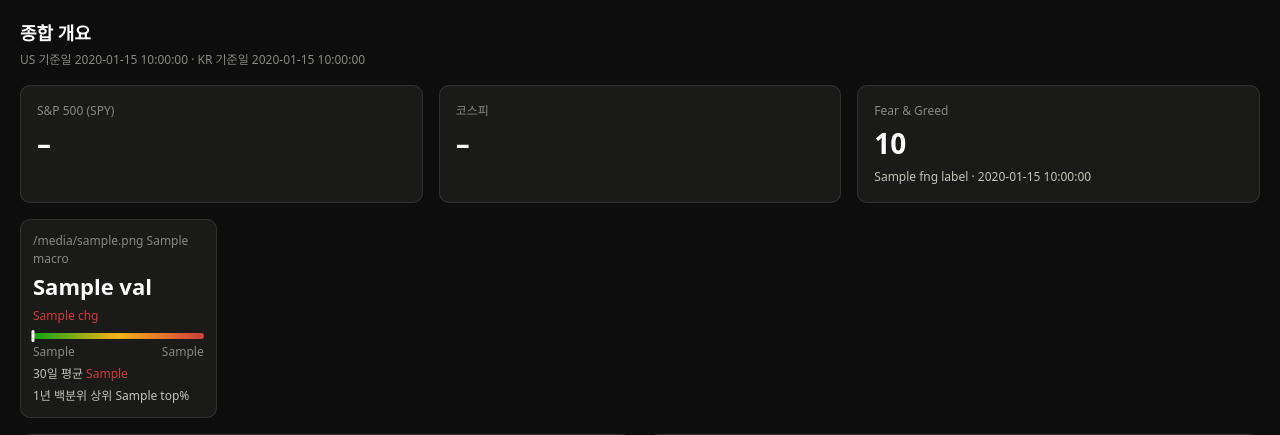
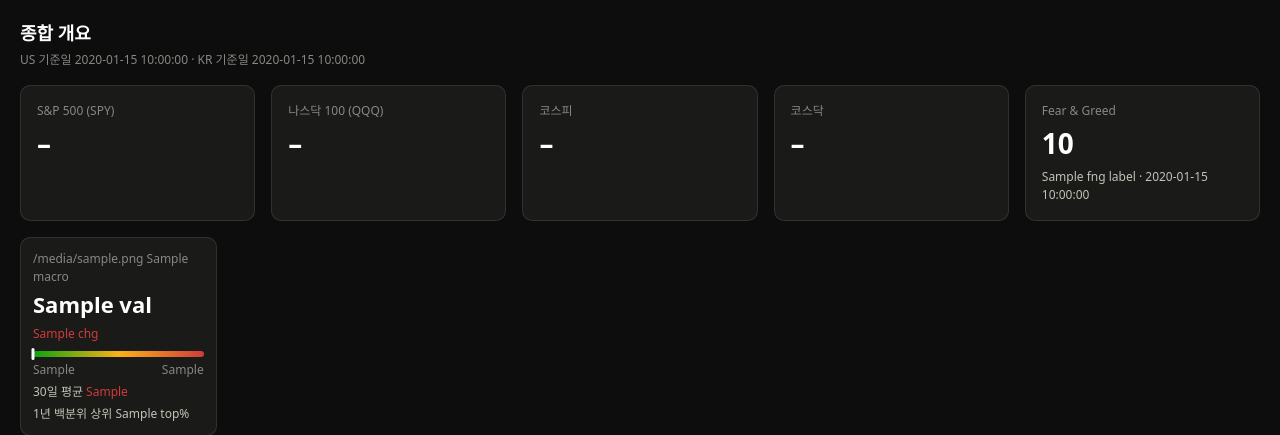
Before and after one commit to Tenant-farmer/market-hub, a Flask app: template src/dashboard/templates/overview.html in a window 1280 px wide. Shown: the part 50-485 px from the top of the page. Run offline with Flask 3, Linux system fonts and the light colour scheme; the template is opened without the code that fills it: most values are stand-ins (such as "Sample title", 1, 10 or a date in 2020).

Commit message:
시장온도 카드에 나스닥(QQQ)·코스닥(2001) 추가 (5카드, bench_card 매크로화)
Co-Authored-By: Claude Fable 5 <noreply@anthropic.com>

```diff
--- a/config/settings.toml
+++ b/config/settings.toml
@@ -28,6 +28,7 @@ SMH = "반도체"
 
 [kr]
 benchmark = "1001"          # 코스피
+extra_indices = ["2001"]    # 코스닥 종합 (시장온도 카드용)
 markets = ["KOSPI", "KOSDAQ"]
 flows_top_n = 100           # 투자자별 순매수 상위 종목 수
 leader_min_mcap = 300000000000   # KR 주도주 시총 하한 (3천억) — 초소형 급등주 제외
--- a/src/collectors/kr_sectors.py
+++ b/src/collectors/kr_sectors.py
@@ -20,7 +20,7 @@ def collect(con, days: int = 7) -> int:
     from pykrx import stock
 
     cfg = config.load()["kr"]
-    codes = [cfg["benchmark"]] + cfg["sector_codes"]
+    codes = [cfg["benchmark"]] + cfg.get("extra_indices", []) + cfg["sector_codes"]
     end = date.today().strftime("%Y%m%d")
     start = (date.today() - timedelta(days=days)).strftime("%Y%m%d")
     today = date.today().isoformat()
--- a/src/dashboard/pages/overview.py
+++ b/src/dashboard/pages/overview.py
@@ -18,9 +18,13 @@ def home():
 
     # 시장 온도 카드 (+ 200일선 레짐 신호등)
     spy = queries.bench_snapshot(con, "SPY")
+    qqq = queries.bench_snapshot(con, "QQQ")
     kospi = queries.bench_snapshot(con, "1001")
+    kosdaq = queries.bench_snapshot(con, "2001")
     spy_regime = queries.regime(con, "SPY")
+    qqq_regime = queries.regime(con, "QQQ")
     kospi_regime = queries.regime(con, "1001")
+    kosdaq_regime = queries.regime(con, "2001")
     macro = queries.macro_context(con)
     senti = queries.sentiment_latest(con)
     fng = senti.get("fear_greed")
@@ -48,6 +52,7 @@ def home():
     return render_template(
         "overview.html",
         spy=spy, kospi=kospi,
+        qqq=qqq, kosdaq=kosdaq, qqq_regime=qqq_regime, kosdaq_regime=kosdaq_regime,
         spy_regime=spy_regime, kospi_regime=kospi_regime, macro=macro,
         fng=fng, fng_label=fng_label(fng["value"]) if fng else None, vix=vix,
         us_date=us_date, kr_date=kr_date,
--- a/src/dashboard/templates/overview.html
+++ b/src/dashboard/templates/overview.html
@@ -6,31 +6,25 @@
 <div class="sub">US 기준일 {{ us_date }} · KR 기준일 {{ kr_date }}</div>
 
 {# ---- 시장 온도 ---- #}
-<div class="cards3">
+{% macro bench_card(title, snap, reg, fmt='{:,.0f}') %}
   <div class="card">
-    <div class="sub" style="margin-bottom:2px">S&P 500 (SPY)</div>
-    <div class="score">{{ '%.0f'|format(spy.close) if spy else '–' }}</div>
-    {% if spy and spy.ret21 is not none %}
-    <div class="reason"><span class="{{ 'pos' if spy.ret21 > 0 else 'neg' }}">{{ '%+.1f%%'|format(spy.ret21) }}</span> · 최근 1개월</div>
+    <div class="sub" style="margin-bottom:2px">{{ title }}</div>
+    <div class="score">{{ fmt.format(snap.close) if snap else '–' }}</div>
+    {% if snap and snap.ret21 is not none %}
+    <div class="reason"><span class="{{ 'pos' if snap.ret21 > 0 else 'neg' }}">{{ '%+.1f%%'|format(snap.ret21) }}</span> · 최근 1개월</div>
     {% endif %}
-    {% if spy_regime %}
-    <div class="reason"><span class="{{ 'pos' if spy_regime.above else 'neg' }}">●</span>
-      200일선 {{ '위' if spy_regime.above else '아래' }} {{ '%+.1f%%'|format(spy_regime.dev) }}
-      · {{ '신규진입 OK' if spy_regime.above else '신규진입 주의' }}</div>
+    {% if reg %}
+    <div class="reason"><span class="{{ 'pos' if reg.above else 'neg' }}">●</span>
+      200일선 {{ '위' if reg.above else '아래' }} {{ '%+.1f%%'|format(reg.dev) }}
+      · {{ '신규진입 OK' if reg.above else '신규진입 주의' }}</div>
     {% endif %}
   </div>
-  <div class="card">
-    <div class="sub" style="margin-bottom:2px">코스피</div>
-    <div class="score">{{ '{:,.0f}'.format(kospi.close) if kospi else '–' }}</div>
-    {% if kospi and kospi.ret21 is not none %}
-    <div class="reason"><span class="{{ 'pos' if kospi.ret21 > 0 else 'neg' }}">{{ '%+.1f%%'|format(kospi.ret21) }}</span> · 최근 1개월</div>
-    {% endif %}
-    {% if kospi_regime %}
-    <div class="reason"><span class="{{ 'pos' if kospi_regime.above else 'neg' }}">●</span>
-      200일선 {{ '위' if kospi_regime.above else '아래' }} {{ '%+.1f%%'|format(kospi_regime.dev) }}
-      · {{ '신규진입 OK' if kospi_regime.above else '신규진입 주의' }}</div>
-    {% endif %}
-  </div>
+{% endmacro %}
+<div class="cards3" style="grid-template-columns: repeat(5, 1fr)">
+  {{ bench_card('S&P 500 (SPY)', spy, spy_regime) }}
+  {{ bench_card('나스닥 100 (QQQ)', qqq, qqq_regime) }}
+  {{ bench_card('코스피', kospi, kospi_regime) }}
+  {{ bench_card('코스닥', kosdaq, kosdaq_regime) }}
   <div class="card">
     <div class="sub" style="margin-bottom:2px">Fear &amp; Greed</div>
     <div class="score">{{ '%.0f'|format(fng.value) if fng else '–' }}</div>
```
